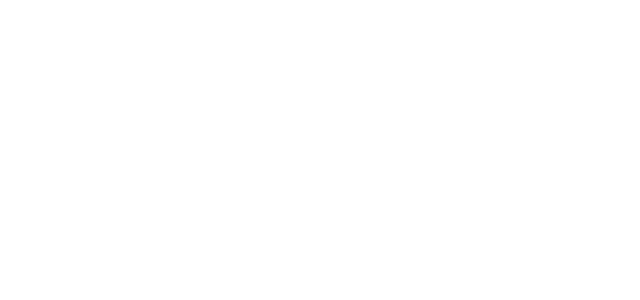
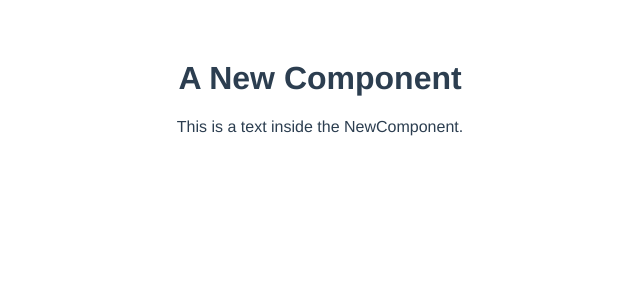
Before and after one commit to bmentasti/desafio-bruno-mentasti-contador, a Vue app: page / in a window 1280 px wide. Shown: the top 300 px of the page, without its empty margins (320-960 px from the left). Built offline with nearby package versions, Linux system fonts and the light colour scheme.

Commit message:
Mi primer commit del desafio

```diff
--- a/src/App.vue
+++ b/src/App.vue
@@ -1,10 +1,12 @@
 <template>
   <div id="app">
+    <contador></contador>
   </div>
 </template>
 
 <script>
 import Contador from "@/components/Contador.vue";
+
 export default {
   name: 'App',
   components: {
```
